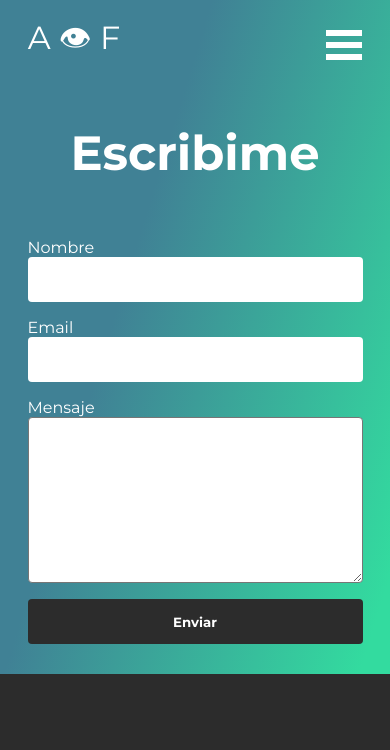
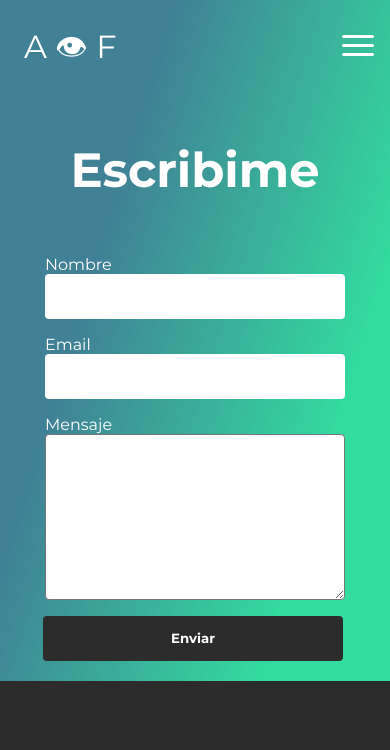
Before and after one commit to facuariasla/desafio-mod4, a plain HTML site: page contacto.html in a window 390 px wide. Shown: the top 750 px of the page. Drawn offline with Linux system fonts and the light colour scheme; no server answers.

Commit message:
header - script - hamburger menu

```diff
--- a/componentes/contacto/contacto.css
+++ b/componentes/contacto/contacto.css
@@ -18,8 +18,8 @@ body{
 @media (min-width: 768px){
     .box-four{
         display: grid;
-        grid-template-columns: 400px 400px;
-        gap: 2em 4em;
+        grid-template-columns: 280px 400px;
+        gap: 2em 3em;
     }
 }
 
@@ -52,11 +52,11 @@ body{
 .form__label{
     display: flex;
     flex-direction: column;
-    margin:1em 0;
+    margin: 1em 2em;
 }
 
 .form__input{
-    width: 335px;
+    width: 300px;
     height: 45px;
     border: none;
     border-radius: 4px;
@@ -75,6 +75,7 @@ body{
 
 .form__textarea{
     border-radius: 4px;
+    width: 300px;
 }
 @media (min-width: 768px){
     .form__textarea{
@@ -84,16 +85,16 @@ body{
 }
 
 
-
 .box-four__button{
-    width: 335px;
+    width: 300px;
     height: 45px;
     border: none;
     border-radius: 4px;
     font-weight: 500px;
     background-color: #2C2C2C;
     color: #FFFFFF;
-    margin-bottom: 30px;
+    margin: 0px 30px 20px;
+
 }
 @media (min-width: 768px){
     .box-four__button{
--- a/componentes/footer/footer.js
+++ b/componentes/footer/footer.js
@@ -1,7 +1,7 @@
 function viewFooter(el) {
     const $footer = document.createElement("div")
     $footer.innerHTML = `<footer class="footer">
-    <a class="footer__logo" href="">A 👁 F</a>
+    <a class="footer__logo" href="/index.html">A 👁 F</a>
     <div class="footer__social">
         <a href="https://www.instagram.com/facuariasla/" class="footer__social__links" target="_blank">
             <img class="social-img" src="./images/instagram.svg" alt="">Instagram</a>
--- a/componentes/header/header.css
+++ b/componentes/header/header.css
@@ -0,0 +1,125 @@
+*{
+    box-sizing: border-box;
+}
+
+body{
+    margin: 0;
+    padding: 0;
+    font-family: 'Montserrat', sans-serif;
+}
+
+.header {
+    display: flex;
+    justify-content: space-between;
+    align-items: center;
+    height: 12vh;
+    /* padding: 10px; */
+}
+
+
+
+.brand-title {
+    font-size: 32px;
+    margin: 24px;
+
+}
+
+.brand-title__af{
+    text-decoration: none;
+    color: #fff;
+
+}
+.brand-title__af:hover {
+    color: aquamarine;
+}
+
+
+
+.header-links ul {
+    margin: 0;
+    padding: 0;
+    display: flex;
+
+}
+
+.header-links li {
+    list-style: none;
+    font-size: 18px;
+}
+
+.header-links li a {
+    text-decoration: none;
+    color: #fff;
+    padding: 16px;
+    display: block;
+}
+
+.header-links li:hover, li:active {
+    background-color: rgba(19, 9, 117, 0.2);
+}
+
+/* ******TOGGLE BUTTON ************** */
+
+.toggle-button {
+    position: absolute;
+    top: 35px;
+    right: 16px;
+    display: none;
+    /* None porque solo quiero que aparezca en MOBILE */
+    flex-direction: column;
+    justify-content: space-between;
+    width: 32px;
+    height: 21px;
+}
+
+.toggle-button .bar {
+    height: 3px;
+    width: 100%;
+    background-color: #fff;
+    border-radius: 10px;
+}
+
+@media (max-width: 768px) {
+    .toggle-button {
+        display: flex;
+
+    }
+    .header-links {
+        display: none;
+        /* VAMOS A USAR ESTO PARA APARECER Y DESAPARECER EL MENU */
+        width: 100%;
+    }
+
+    .header {
+        flex-direction: column;
+        align-items: flex-start;
+    }
+    .header-links ul {
+        width: 100%;
+        flex-direction: column;
+    }
+
+    .header-links li {
+        text-align: center;
+    }
+
+    .header-links li a {
+        padding: 10px 16px;
+        font-size: 22px;
+        background-color: rgba(40, 117, 161, 0.92);
+
+    }
+    .header-links li a:hover, a:active  {
+        background-color: rgba(110, 221, 169, 0.9);
+    }
+
+    /* .header-links li a:active {
+        background-color: rgba(110, 221, 169, 0.9);
+    } */
+
+    .header-links.active {
+        display: flex;
+        justify-content: flex-end;
+        z-index: 100;
+    }
+}
--- a/componentes/header/header.js
+++ b/componentes/header/header.js
@@ -0,0 +1,32 @@
+function toogleBtn () {
+const $toggleButton = document.querySelector('.toggle-button')
+const $headerLinks = document.querySelector('.header-links')
+
+$toggleButton.addEventListener('click', () => {
+    $headerLinks.classList.toggle('active')
+})
+}
+
+
+function viewHeader (el) {
+    const $header = document.createElement("div")
+    $header.innerHTML = `
+    <header name="header-1" class="header">
+    <div class="brand-title">
+        <a class="brand-title__af" href="/index.html">A 👁 F</a>
+    </div>
+    <a href="#" class="toggle-button">
+        <span class="bar"></span>
+        <span class="bar"></span>
+        <span class="bar"></span>
+    </a>
+    <div class="header-links">
+        <ul>
+            <li><a href="/portfolio.html">Portfolio</a></li>
+            <li><a href="/servicios.html">Servicios</a></li>
+            <li><a href="/contacto.html">Contacto</a></li>
+        </ul>
+    </div>
+</header> `
+    el.appendChild($header)
+}
--- a/contacto.html
+++ b/contacto.html
@@ -5,11 +5,14 @@
     <meta charset="UTF-8">
     <meta http-equiv="X-UA-Compatible" content="IE=edge">
     <meta name="viewport" content="width=device-width, initial-scale=1.0">
+
     <link href="https://fonts.googleapis.com/css2?family=Montserrat:wght@400;700&display=swap" rel="stylesheet">
 
     <!-- estilo CSS propio de contact, no de componente -->
     <script defer src="/componentes/contacto/contacto.js"></script>
 
+    <link rel="stylesheet" href="/componentes/header/header.css">
+    <script defer src="/componentes/header/header.js"></script>
 
     <link rel="stylesheet" href="/componentes/footer/footer.css">
     <script defer src="/componentes/footer/footer.js"></script>
@@ -25,27 +28,16 @@
 
     <div class="contact-header-container">
         <section class="box-one">
-            <header class="header">
-                <a href="" class="header__logo">A 👁 F</a>
-                <!-- Boton Hamburguesa -->
-                <a href="" class="header__menu">
-                    <div class="header__menu__lines"></div>
-                    <div class="header__menu__lines"></div>
-                    <div class="header__menu__lines"></div>
-                </a>
-                <!-- hide before w-768px -->
-                <div class="header__menu-desk">
-                    <a href="" class="header__menu-desk__each">Portfolio</a>
-                    <a href="" class="header__menu-desk__each">Servicios</a>
-                    <a href="" class="header__menu-desk__each">Contacto</a>
-                </div>
-            </header>
+
+            <div class="container-header">
+            </div>
 
         </section>
 
 
     <div class="container-form">
     </div>
+</div>
 
 
     <div class="container-footer">
--- a/scripts/index.js
+++ b/scripts/index.js
@@ -156,6 +156,9 @@ function addServicesHomeCard(params = {}) {
       })
     });
 
+    const $headerContainer = document.querySelector(".container-header");
+    viewHeader($headerContainer);
+    toogleBtn();
 
     const $footerContainer = document.querySelector(".container-footer");
     viewFooter($footerContainer);
@@ -163,6 +166,7 @@ function addServicesHomeCard(params = {}) {
     const $contactContainer = document.querySelector(".container-form");
     viewContact($contactContainer);
 
+
   }
 
   main();
--- a/style/contacto.css
+++ b/style/contacto.css
@@ -16,71 +16,8 @@ input, textarea, button {
     78.73%);
 }
 
-.header{
-    width: 100%;
-    height: 10vh;
-    display: flex;
-    justify-content: space-between;
-    align-items: center;
-    padding: 40px 2%;
-}
-
-.header__logo{
-    margin: 20px;
-    color: white;
-    text-decoration: none;
-    font-size: 32px;
-    font-weight: 500px;
-}
-.header__logo:hover{
-    color: aqua;
-}
-
-
-.header__menu{
-    display: flex;
-    flex-direction: column;
-    margin: 20px;
-}
-
-.header__menu__lines{
-    width: 36px;
-    height: 6px;
-    background-color: white;
-    margin-top: 6px
-}
-
-
-.header__menu-desk{
-    display: none;
-}
-
-@media (min-width: 768px) {
-    .header__menu{
-        display: none;
-    }
-    .header__menu-desk{
-        display: flex;
-        flex-direction: row;
-        font-size: 18px;
-    }
-    .header__menu-desk__each{
-        margin: 1em;
-        text-decoration: none;
-        color: white;
-    }
-    .header__menu-desk__each:hover{
-        color: aqua;
-    }
-}
 
 /* not header */
-
-
-
-
-
-
 
 
 /* BOX-FOUR - CONTACT ************************************************/
@@ -95,9 +32,9 @@ input, textarea, button {
 @media (min-width: 768px){
     .box-four{
         display: grid;
-        grid-template-columns: 400px 400px;
+        grid-template-columns: 280px 400px;
         grid-template-rows: 35em;
-        gap: 2em 4em;
+        gap: 2em 3em;
     }
 }
 
@@ -111,7 +48,7 @@ input, textarea, button {
         align-self: start;
         font-size: 48px;
         padding-top: 80px;
-        padding-right: 40px;
+        padding-right: 10px;
     }
 }
 
@@ -131,11 +68,11 @@ input, textarea, button {
 .form__label{
     display: flex;
     flex-direction: column;
-    margin:1em 0;
+    margin: 1em 2em;
 }
 
 .form__input{
-    width: 335px;
+    width: 300px;
     height: 45px;
     border: none;
     border-radius: 4px;
@@ -154,6 +91,7 @@ input, textarea, button {
 
 .form__textarea{
     border-radius: 4px;
+    width: 300px;
 }
 @media (min-width: 768px){
     .form__textarea{
@@ -163,16 +101,16 @@ input, textarea, button {
 }
 
 
-
 .box-four__button{
-    width: 335px;
+    width: 300px;
     height: 45px;
     border: none;
     border-radius: 4px;
     font-weight: 500px;
     background-color: #2C2C2C;
     color: #FFFFFF;
-    margin-bottom: 30px;
+    margin: 0px 30px 20px;
+
 }
 @media (min-width: 768px){
     .box-four__button{
@@ -183,6 +121,7 @@ input, textarea, button {
         width: 376px;
     }
 }
+
 
 
 .box-four__button:hover{
--- a/style/index.css
+++ b/style/index.css
@@ -18,6 +18,7 @@ input, textarea, button {
     background-repeat: no-repeat;
     background-position-x: center;
     min-height: 100vh;
+    max-height: 100vh;
 }
 
 .box-one__image{
@@ -25,74 +26,19 @@ input, textarea, button {
     height: auto;
 }
 
-.header{
-    width: 100%;
-    height: 10vh;
-    display: flex;
-    justify-content: space-between;
-    align-items: center;
-    padding: 40px 2%;
-}
-
-.header__logo{
-    margin: 20px;
-    color: white;
-    text-decoration: none;
-    font-size: 32px;
-    font-weight: 500px;
-}
-.header__logo:hover{
-    color: aqua;
-}
-
-
-.header__menu{
-    display: flex;
-    flex-direction: column;
-    margin: 20px;
-}
-
-.header__menu__lines{
-    width: 36px;
-    height: 6px;
-    background-color: white;
-    margin-top: 6px
-}
-
-
-.header__menu-desk{
-    display: none;
-}
-
-@media (min-width: 768px) {
-    .header__menu{
-        display: none;
-    }
-    .header__menu-desk{
-        display: flex;
-        flex-direction: row;
-        font-size: 18px;
-    }
-    .header__menu-desk__each{
-        margin: 1em;
-        text-decoration: none;
-        color: white;
-    }
-    .header__menu-desk__each:hover{
-        color: aqua;
-    }
-}
+/* Header STYLE added in components */
 
 /* not header */
 
 .box-one__title{
-    height: 90vh;
+    height: 600px;
     display: flex;
     flex-direction: column;
     align-items: center;
     justify-content: center;
     /* margin: 50% 0 0 0; */
     padding: 0 0 6em 0;
+
 }
 
 .box-one__title__title{
@@ -113,7 +59,7 @@ input, textarea, button {
 .box-two__text{
     background-color: #141414;
     color: #FFFFFF;
-    min-height: 100vh;
+    min-height: 70vh;
     display: flex;
     flex-direction: column;
     justify-content: center;
--- a/style/portfolio.css
+++ b/style/portfolio.css
@@ -23,64 +23,7 @@ input, textarea, button {
 }
 
 
-.header{
-    width: 100%;
-    height: 10vh;
-    display: flex;
-    justify-content: space-between;
-    align-items: center;
-    padding: 40px 2%;
-}
 
-.header__logo{
-    margin: 20px;
-    color: white;
-    text-decoration: none;
-    font-size: 32px;
-    font-weight: 500;
-}
-.header__logo:hover{
-    color: aqua;
-}
-
-
-.header__menu{
-    display: flex;
-    flex-direction: column;
-    margin: 20px;
-}
-@media (min-width: 768px) {
-    .header__menu{
-        display: none;
-    }
-}
-
-.header__menu__lines{
-    width: 36px;
-    height: 6px;
-    background-color: white;
-    margin-top: 6px
-}
-
-
-.header__menu-desk{
-    display: none;
-}
-@media (min-width: 768px) {
-    .header__menu-desk{
-        display: flex;
-        flex-direction: row;
-    }
-    .header__menu-desk__each{
-        margin: 1em;
-        text-decoration: none;
-        color: white;
-        font-size: 18px;
-    }
-    .header__menu-desk__each:hover{
-        color: aqua;
-    }
-}
 
 /* not header *********************/
 
--- a/style/servicios.css
+++ b/style/servicios.css
@@ -23,64 +23,6 @@ input, textarea, button {
 }
 
 
-.header{
-    width: 100%;
-    height: 10vh;
-    display: flex;
-    justify-content: space-between;
-    align-items: center;
-    padding: 40px 2%;
-}
-
-.header__logo{
-    margin: 20px;
-    color: white;
-    text-decoration: none;
-    font-size: 32px;
-    font-weight: 500px;
-}
-.header__logo:hover{
-    color: aqua;
-}
-
-
-.header__menu{
-    display: flex;
-    flex-direction: column;
-    margin: 20px;
-}
-@media (min-width: 768px) {
-    .header__menu{
-        display: none;
-    }
-}
-
-.header__menu__lines{
-    width: 36px;
-    height: 6px;
-    background-color: white;
-    margin-top: 6px
-}
-
-
-.header__menu-desk{
-    display: none;
-}
-@media (min-width: 768px) {
-    .header__menu-desk{
-        display: flex;
-        flex-direction: row;
-    }
-    .header__menu-desk__each{
-        margin: 1em;
-        text-decoration: none;
-        color: white;
-        font-size: 18px;
-    }
-    .header__menu-desk__each:hover{
-        color: aqua;
-    }
-}
 
 /* not header *********************/
 
```
Also changed, not shown: index.html (+7 -15 lines), portfolio.html (+5 -14 lines), servicios.html (+11 -3 lines).
